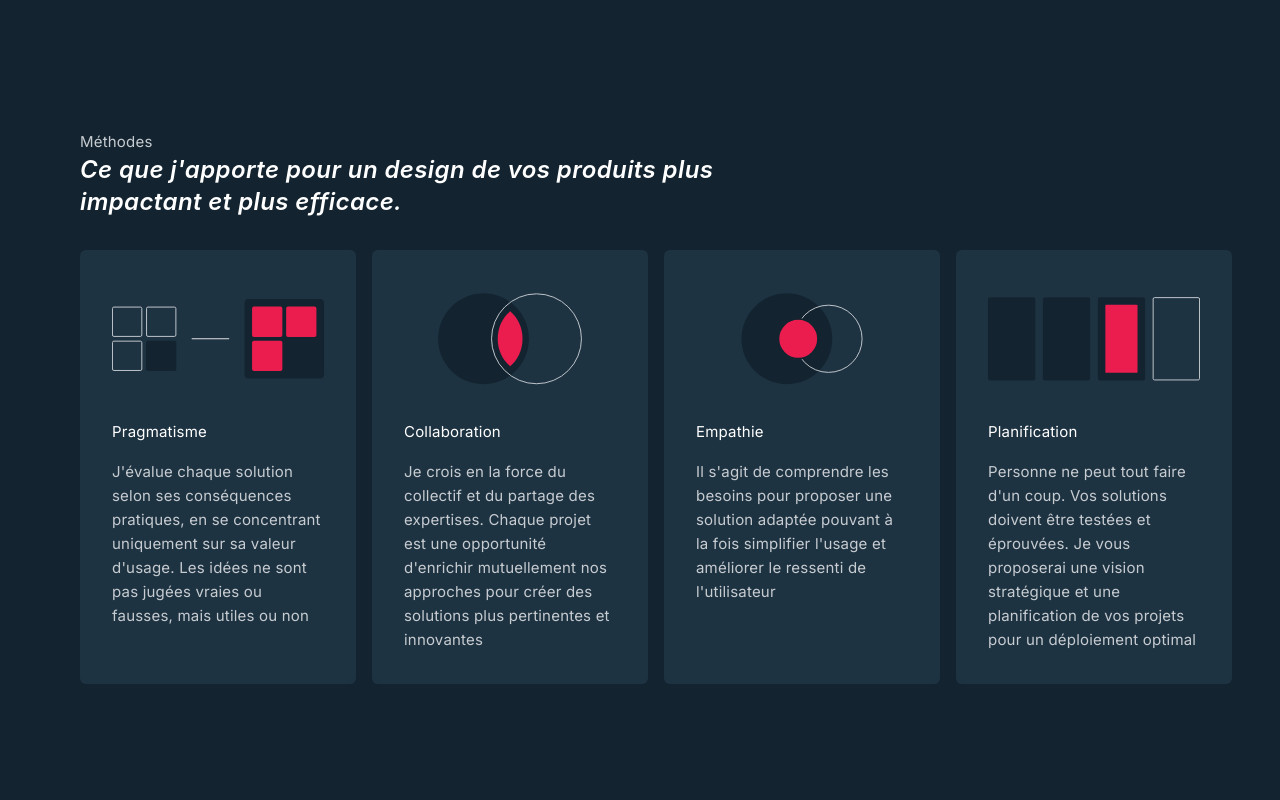
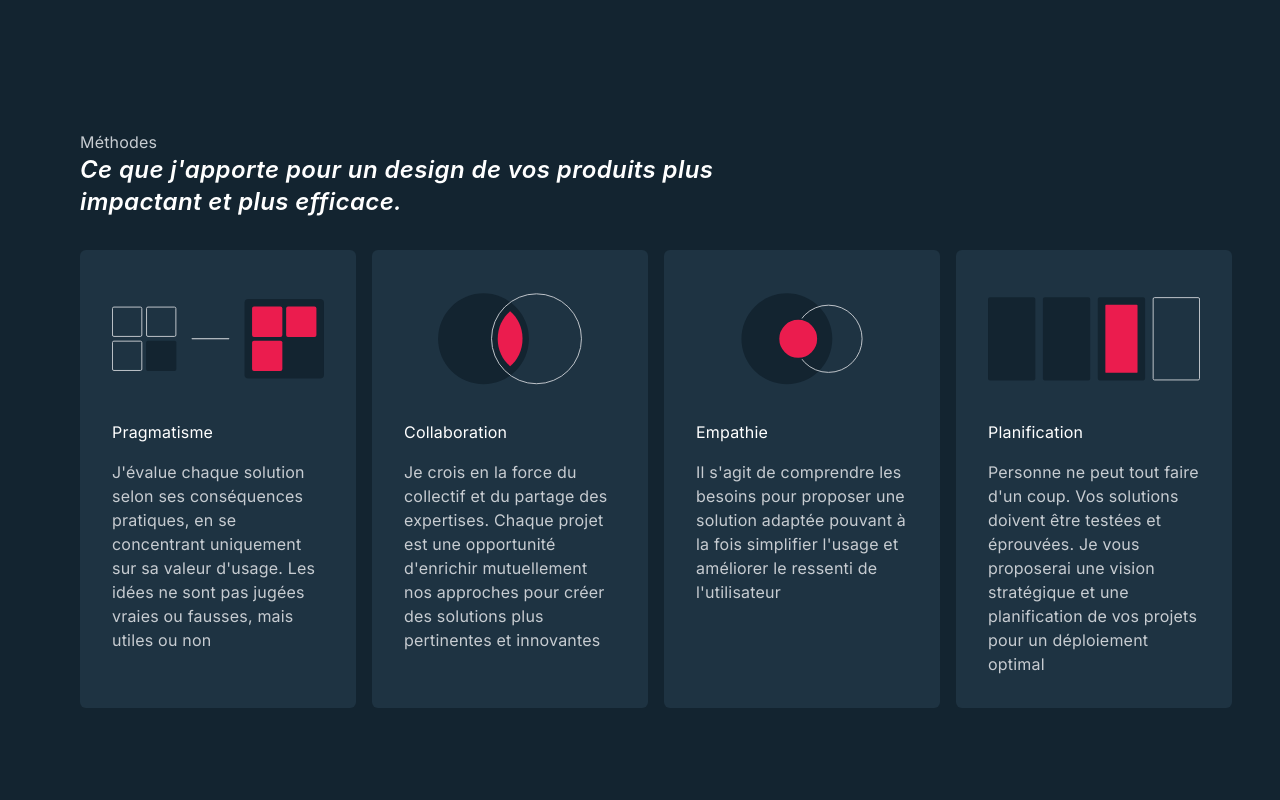
Before and after one commit to flobutbut/Portfolio, a Vue app: page / in a window 1280 px wide. Shown: the part 1500-2300 px from the top of the page. Built offline with nearby package versions, Linux system fonts and the light colour scheme; a web font is replaced by a local one.

Commit message:
global.css adjust md-regular end md-bold size:

```diff
--- a/src/App.vue
+++ b/src/App.vue
@@ -17,7 +17,7 @@ import { computed, watch } from 'vue'
 import { useRoute } from 'vue-router'
 import NavBar from './components/sections/NavBar.vue'
 import Footer from './components/sections/Footer.vue'
-// import { Analytics } from '@vercel/analytics/vue'
+import { Analytics } from '@vercel/analytics/vue'
 
 const route = useRoute()
 const isBlankLayout = computed(() => route.meta.layout === 'blank')
--- a/src/assets/styles/global.css
+++ b/src/assets/styles/global.css
@@ -98,7 +98,7 @@
 .md-regular {
   font-family: 'Inter';
   font-weight: 400;
-  font-size: 15px;
+  font-size: 16px;
   line-height: 24px;
   letter-spacing: 0.2px;
 }
@@ -106,7 +106,7 @@
 .md-bold {
   font-family: 'Inter';
   font-weight: 500;
-  font-size: 15px;
+  font-size: 16px;
   line-height: 24px;
   letter-spacing: 0.2px;
 }
```
